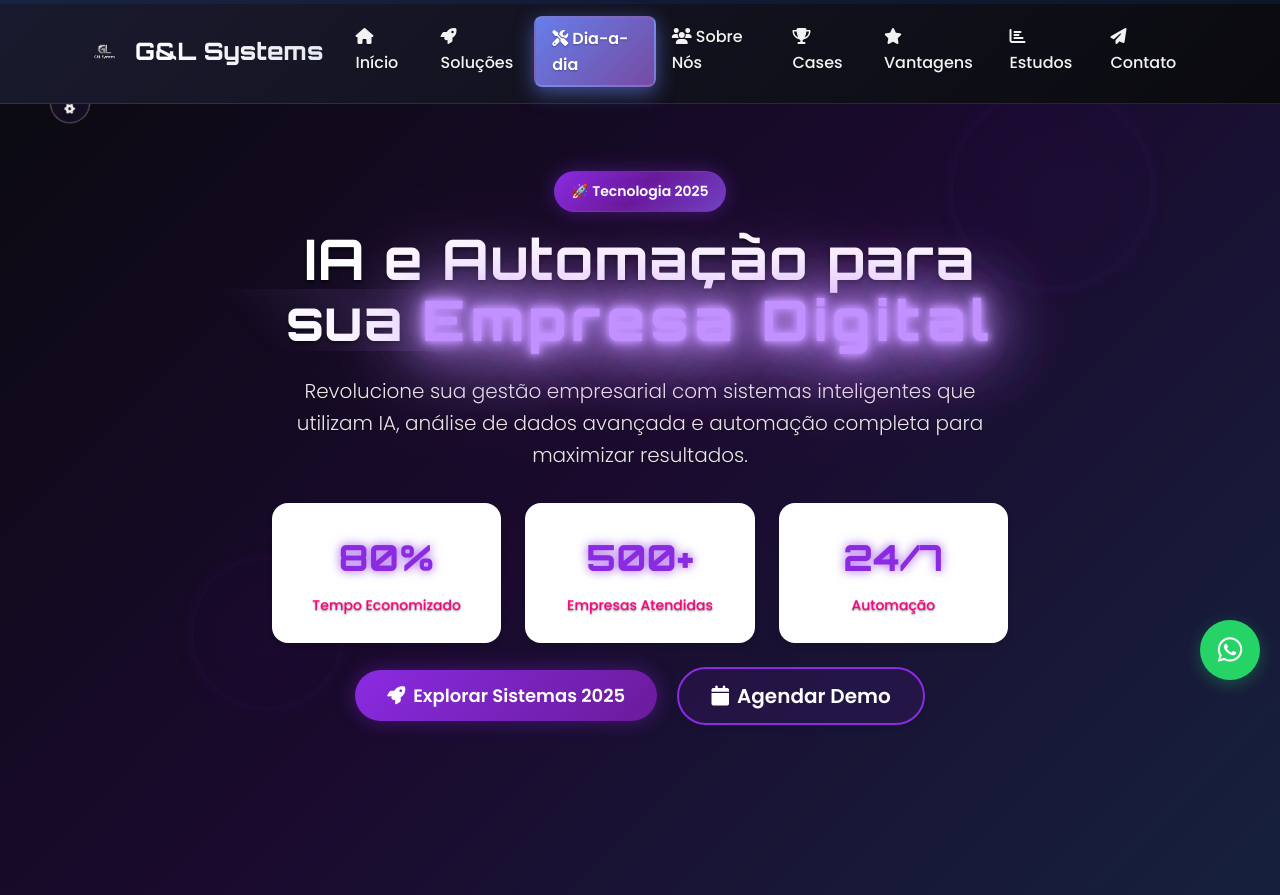
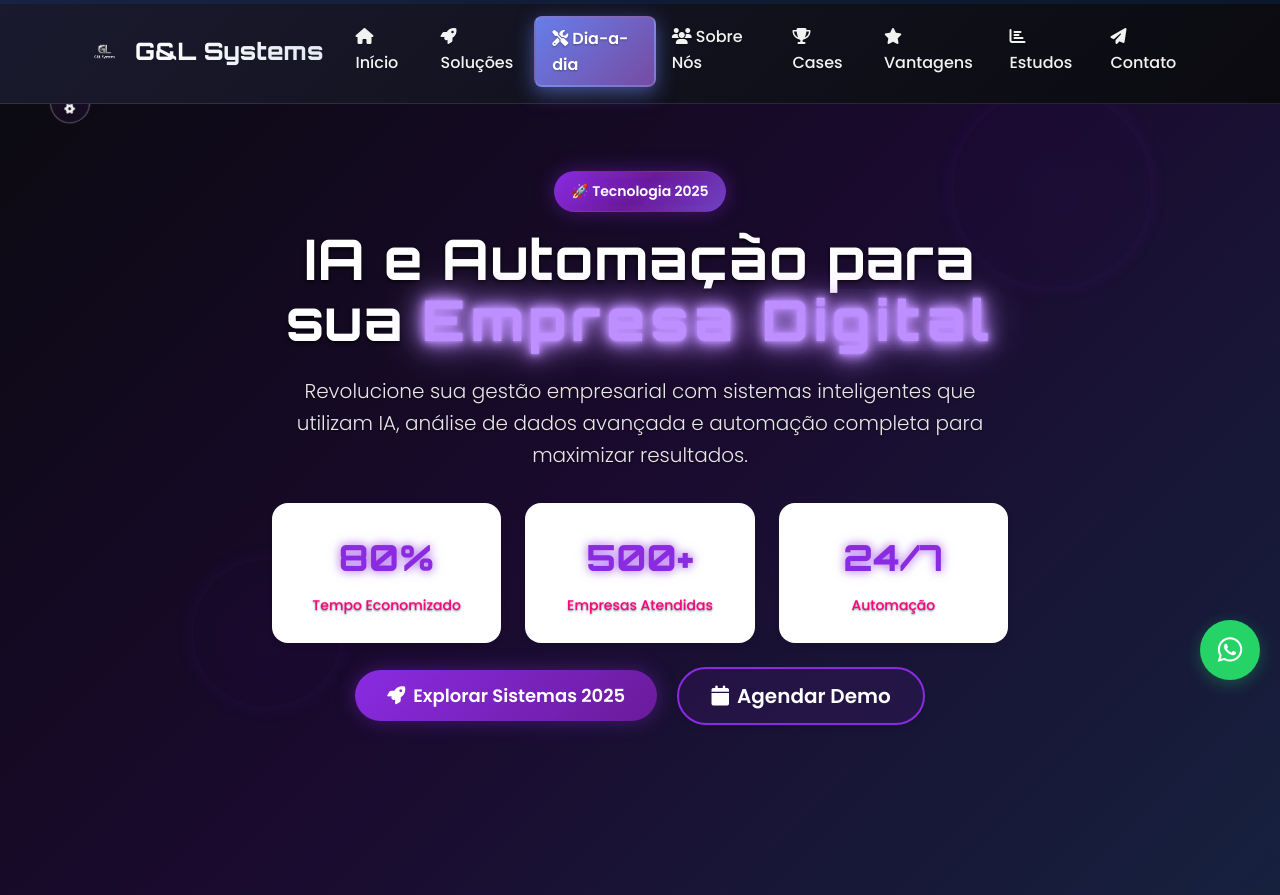
Before and after one commit to lsfrenzel/GLSystemsSite, a Flask app: page / in a window 1280 px wide. Shown: the top 895 px of the page. Run offline with Flask 3, Linux system fonts and the light colour scheme; some libraries are stand-ins or nearby versions.

Commit message:
Reduce the intensity of the platform's glowing text effects
Adjusted CSS for neon text to decrease `text-shadow` spread and intensity, and modified animation timings and brightness filters to make the glow less prominent.

Replit-Commit-Author: Agent
Replit-Commit-Session-Id: 40b24d3b-d2ab-4787-9c19-3b3a63ba8792
Replit-Commit-Checkpoint-Type: full_checkpoint
Replit-Commit-Screenshot-Url: https://storage.googleapis.com/screenshot-production-us-central1/1c8f97d9-0738-484d-afa7-2ff477a8dc98/40b24d3b-d2ab-4787-9c19-3b3a63ba8792/HMwRjzZ

```diff
--- a/static/css/style.css
+++ b/static/css/style.css
@@ -139,15 +139,12 @@ h1, h2, h3, h4, h5, h6 {
 .neon-text {
     color: #b084ff;
     text-shadow:
-        0 0 7px #b084ff,
-        0 0 10px #b084ff,
-        0 0 21px #b084ff,
-        0 0 42px #b084ff,
-        0 0 82px #b084ff,
-        0 0 92px #b084ff,
-        0 0 102px #b084ff,
-        0 0 151px #b084ff;
-    animation: neonPulse 1.5s ease-in-out infinite alternate;
+        0 0 5px #b084ff,
+        0 0 8px #b084ff,
+        0 0 12px #b084ff,
+        0 0 20px #b084ff,
+        0 0 35px #b084ff;
+    animation: neonPulse 2s ease-in-out infinite alternate;
     font-weight: 800;
     position: relative;
     display: inline-block;
@@ -161,35 +158,28 @@ h1, h2, h3, h4, h5, h6 {
     left: 0;
     width: 100%;
     height: 100%;
-    background: linear-gradient(45deg, transparent 30%, rgba(176, 132, 255, 0.1) 50%, transparent 70%);
-    animation: neonSweep 3s linear infinite;
+    background: linear-gradient(45deg, transparent 30%, rgba(176, 132, 255, 0.05) 50%, transparent 70%);
+    animation: neonSweep 4s linear infinite;
 }
 
 @keyframes neonPulse {
     0% {
         text-shadow:
-            0 0 7px #b084ff,
-            0 0 10px #b084ff,
-            0 0 21px #b084ff,
-            0 0 42px #b084ff,
-            0 0 82px #b084ff,
-            0 0 92px #b084ff,
-            0 0 102px #b084ff,
-            0 0 151px #b084ff;
+            0 0 5px #b084ff,
+            0 0 8px #b084ff,
+            0 0 12px #b084ff,
+            0 0 20px #b084ff,
+            0 0 35px #b084ff;
         filter: brightness(1);
     }
     100% {
         text-shadow:
-            0 0 4px #b084ff,
-            0 0 11px #b084ff,
-            0 0 19px #b084ff,
-            0 0 40px #b084ff,
-            0 0 80px #b084ff,
-            0 0 90px #b084ff,
-            0 0 100px #b084ff,
-            0 0 150px #b084ff,
-            0 0 200px #b084ff;
-        filter: brightness(1.3);
+            0 0 3px #b084ff,
+            0 0 10px #b084ff,
+            0 0 15px #b084ff,
+            0 0 25px #b084ff,
+            0 0 45px #b084ff;
+        filter: brightness(1.1);
     }
 }
 
```
